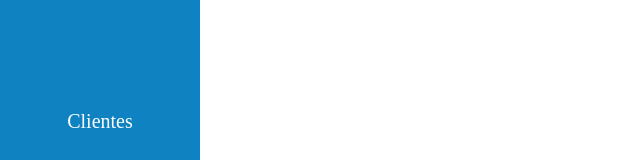
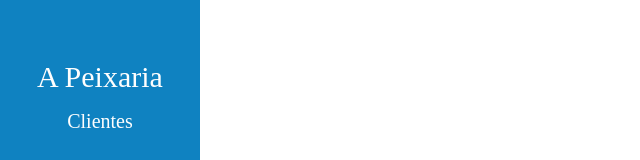
Before and after one commit to pauloborba/apeixaria, an Angular app in the folder gui/ap-gui/: page / in a window 1280 px wide. Shown: the top 160 px of the page, without its empty margins (0-640 px from the left). Built offline with nearby package versions, Linux system fonts and the light colour scheme.

Commit message:
Update app.component.css

```diff
--- a/gui/ap-gui/src/app/app.component.css
+++ b/gui/ap-gui/src/app/app.component.css
@@ -43,7 +43,7 @@ body {
 span{
 paddin-top:16px;
 font-size:30px;
-color:#0f82c1;
+color:#fefefe;
 }
 
 @media screen and (max-height: 450px) {
```
